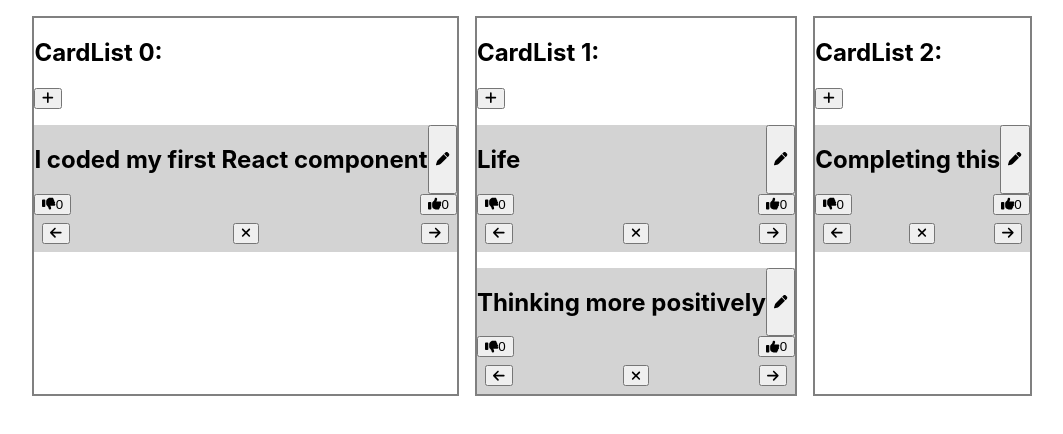
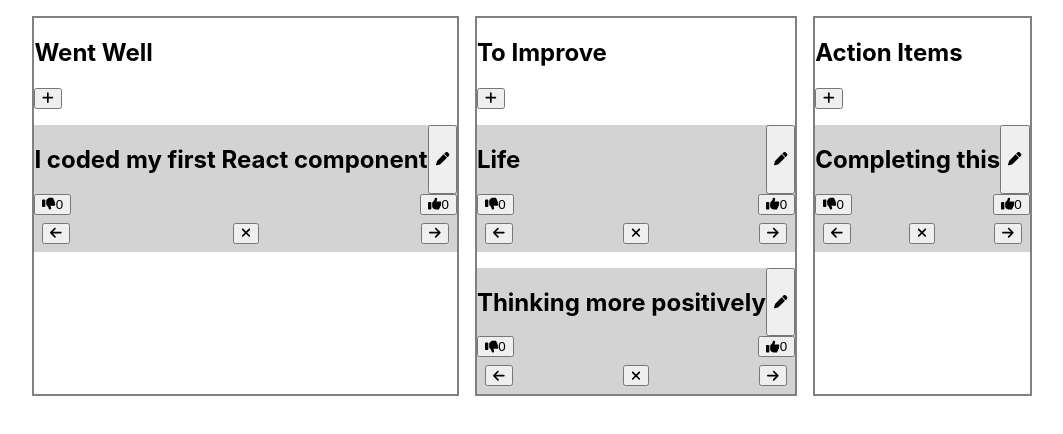
Before and after one commit to klalicki/retro-board, a React (Create React App) app: page / in a window 1280 px wide. Shown: the top 434 px of the page, without its empty margins (108-1171 px from the left). Built offline with nearby package versions, Linux system fonts and the light colour scheme.

Commit message:
puts list names on CardList component

```diff
--- a/src/components/CardList/CardList.jsx
+++ b/src/components/CardList/CardList.jsx
@@ -11,7 +11,7 @@ const CardList = ({ listIndex }) => {
   return (
     <div className="card-list">
       <article className="card-list-header">
-        <h1>CardList {listIndex}:</h1>
+        <h1>{data[listIndex].listName}</h1>
         <button
           onClick={() => {
             addItem(listIndex);
```
